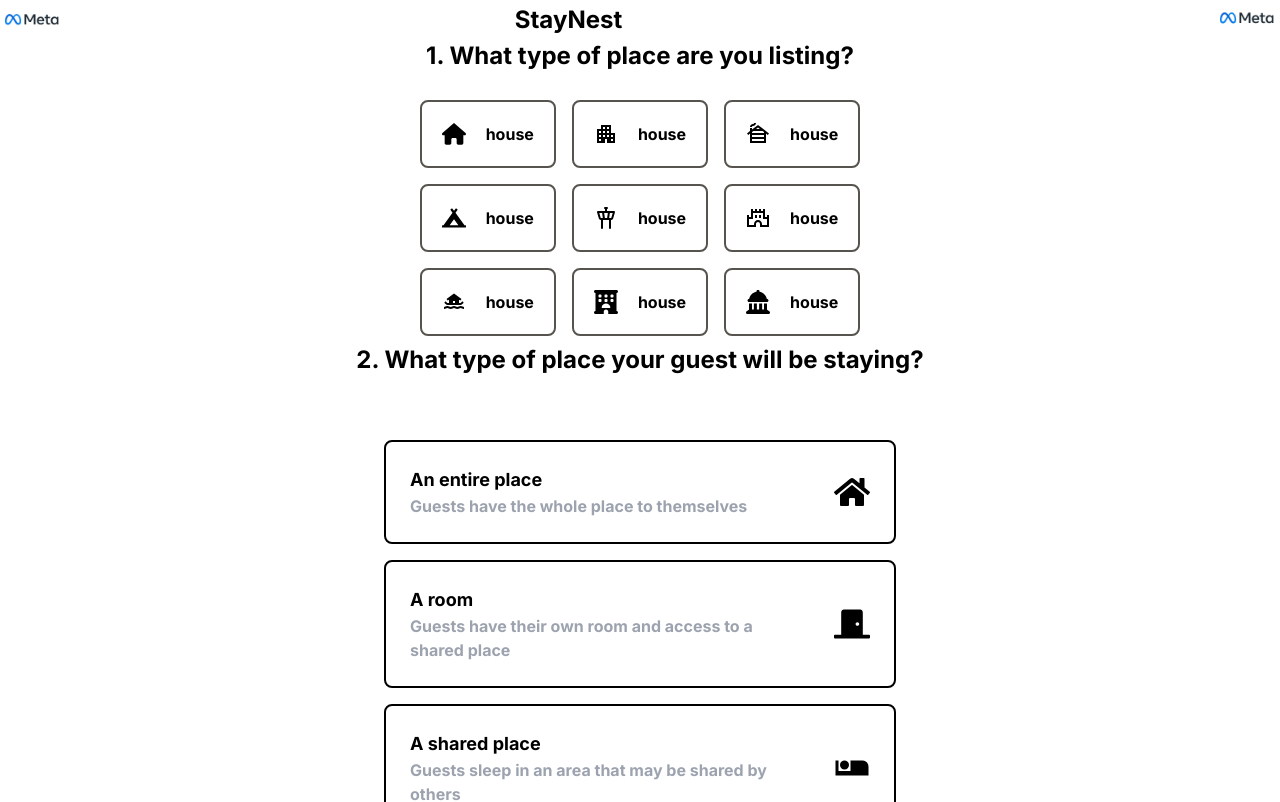
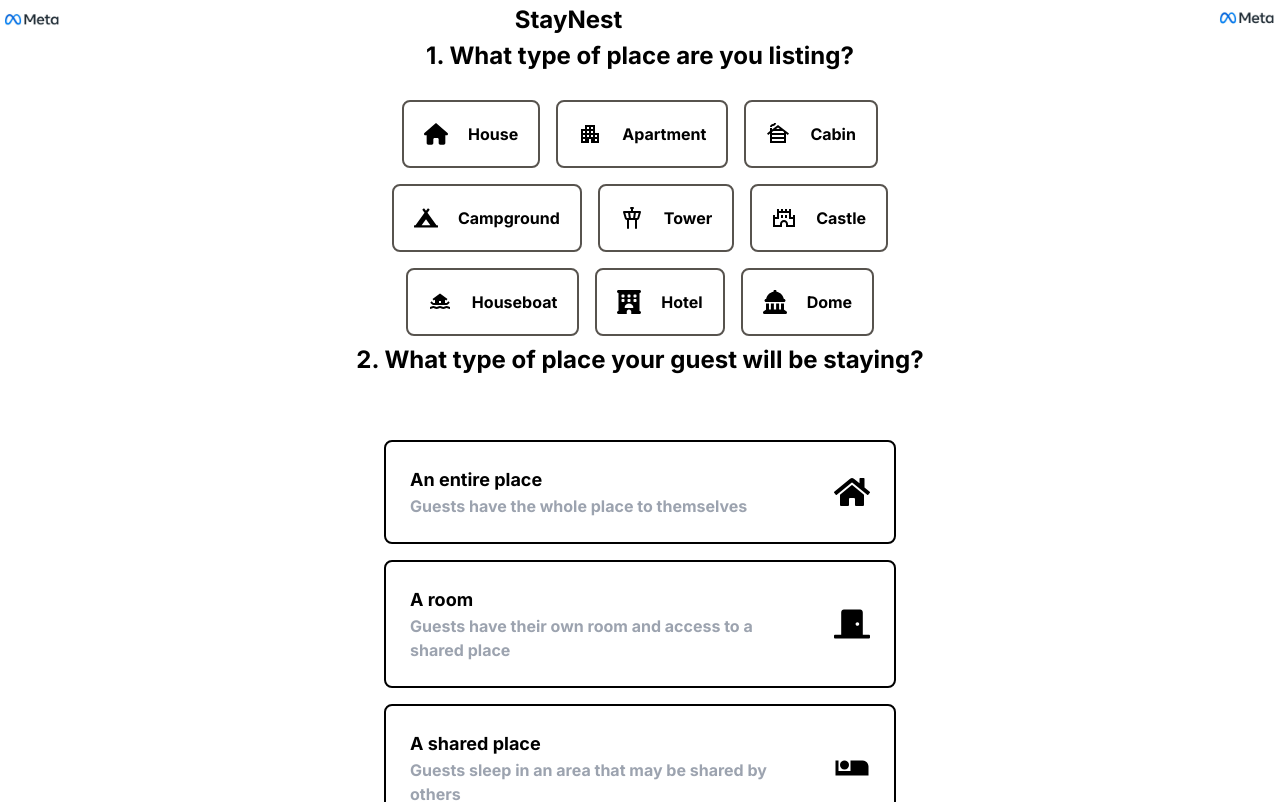
Before and after one commit to saimon7g/StayNest-FrontEnd, a Next.js app in the folder staynest/: page /host/step1 in a window 1280 px wide. Shown: the top 802 px of the page. Built offline with nearby package versions, Linux system fonts and the light colour scheme; no server answers.

Commit message:
all house changed to proper mname

```diff
--- a/staynest/API/Registration.js
+++ b/staynest/API/Registration.js
@@ -1,7 +1,7 @@
 export async function Step1GET() {
     // console.log("step1get");
     try {
-        const response = await fetch("http://127.0.0.1:8000/host/api/property_registration/step1/");
+        const response = await fetch("http://127.0.0.1:8000/property_registration/step1/");
         const result = await response.json();
         console.log(" from api step1get");
         console.log(result);
@@ -15,7 +15,7 @@ export async function Step1GET() {
 export async function Step1Post(data) {
     console.log(data);
     try {
-        const response = await fetch("http://127.0.0.1:8000/host/api/property_registration/step1/", {
+        const response = await fetch("http://127.0.0.1:8000/property_registration/step1/", {
             method: "POST",
             headers: {
                 "Content-Type": "application/json",
@@ -37,7 +37,7 @@ export async function Step2PUT(data) {
     console.log(data);
     console.log("step2put                    11111111 ");
     try {
-        const response = await fetch("http://localhost:8000/host/api/property_registration/step2/6/", {
+        const response = await fetch("http://localhost:8000/property_registration/step2/6/", {
             method: "PUT",
             headers: {
                 "Content-Type": "application/json"
@@ -56,7 +56,7 @@ export async function Step2PUT(data) {
 export async function Step2GET() {
     console.log("step2get");
     try {
-        const response = await fetch("http://localhost:8000/host/api/property_registration/step2/3/");
+        const response = await fetch("http://localhost:8000/property_registration/step2/3/");
         const result = await response.json();
         console.log(result);
         return result;
@@ -69,7 +69,7 @@ export async function Step2GET() {
 export async function Step5GET() {
     console.log("step5get");
     try {
-        const response = await fetch("http://localhost:8000/host/api/property_registration/step5/3/");
+        const response = await fetch("http://localhost:8000/property_registration/step5/3/");
         const result = await response.json();
         console.log(result);
         return result;
@@ -84,7 +84,7 @@ export async function Step5PUT(data) {
     console.log(data);
     console.log("step5put                    11111111 ");
     try {
-        const response = await fetch("http://localhost:8000/host/api/property_registration/step5/3/", {
+        const response = await fetch("http://localhost:8000/property_registration/step5/3/", {
             method: "PUT",
             headers: {
                 "Content-Type": "application/json"
--- a/staynest/app/host/step1/page.js
+++ b/staynest/app/host/step1/page.js
@@ -136,81 +136,81 @@ const Step1 = () => {
                     <text className="text-2xl font-bold ">1. What type of place are you listing?</text>
                 </div>
                 <div className="flex justify-center">
-                    <div className="flex border-2 border-stone-600 rounded-lg w-auto p-5 m-2">
-                        <div  onClick={(e) => handlePropertyType(e, "House")} >
+                    <div className="flex border-2 border-stone-600 rounded-lg w-auto p-5 m-2" onClick={(e) => handlePropertyType(e, "House")} >
+                        <div >
                             <FaHouse className="text-2xl text-center" />
                         </div>
                         <div className="pl-5 font-bold">
-                                house
+                            House
                         </div>
                     </div>
                     <div className="flex border-2 border-stone-600 rounded-lg w-auto p-5 m-2">
-                        <div  onClick={(e) => handlePropertyType(e, "Apartment")} >
+                        <div onClick={(e) => handlePropertyType(e, "Apartment")} >
                             <MdApartment className="text-2xl text-center" />
                         </div>
                         <div className="pl-5 font-bold">
-                                house
+                            Apartment
                         </div>
                     </div>
                     <div className="flex border-2 border-stone-600 rounded-lg w-auto p-5 m-2">
-                        <div  onClick={(e) => handlePropertyType(e, "Cabin")} >
+                        <div onClick={(e) => handlePropertyType(e, "Cabin")} >
                             <MdOutlineCabin className="text-2xl text-center" />
                         </div>
                         <div className="pl-5 font-bold">
-                                house
+                            Cabin
                         </div>
                     </div>
                 </div>
 
                 <div className="flex justify-center">
                     <div className="flex border-2 border-stone-600 rounded-lg w-auto p-5 m-2">
-                        <div  onClick={(e) => handlePropertyType(e, "Campground")} >
+                        <div onClick={(e) => handlePropertyType(e, "Campground")} >
                             <FaCampground className="text-2xl text-center" />
                         </div>
                         <div className="pl-5 font-bold">
-                                house
+                            Campground
                         </div>
                     </div>
                     <div className="flex border-2 border-stone-600 rounded-lg w-auto p-5 m-2">
-                        <div  onClick={(e) => handlePropertyType(e, "Tower")} >
+                        <div onClick={(e) => handlePropertyType(e, "Tower")} >
                             <LuTowerControl className="text-2xl text-center" />
                         </div>
                         <div className="pl-5 font-bold">
-                                house
+                            Tower
                         </div>
                     </div>
                     <div className="flex border-2 border-stone-600 rounded-lg w-auto p-5 m-2">
-                        <div  onClick={(e) => handlePropertyType(e, "Castle")} >
+                        <div onClick={(e) => handlePropertyType(e, "Castle")} >
                             <MdOutlineCastle className="text-2xl text-center" />
                         </div>
                         <div className="pl-5 font-bold">
-                                house
+                            Castle
                         </div>
                     </div>
                 </div>
                 <div className="flex justify-center">
                     <div className="flex border-2 border-stone-600 rounded-lg w-auto p-5 m-2">
-                        <div  onClick={(e) => handlePropertyType(e, "Houseboat")} >
+                        <div onClick={(e) => handlePropertyType(e, "Houseboat")} >
                             <MdHouseboat className="text-2xl text-center" />
                         </div>
                         <div className="pl-5 font-bold">
-                                house
+                            Houseboat
                         </div>
                     </div>
                     <div className="flex border-2 border-stone-600 rounded-lg w-auto p-5 m-2">
-                        <div  onClick={(e) => handlePropertyType(e, "Hotel")} >
+                        <div onClick={(e) => handlePropertyType(e, "Hotel")} >
                             <FaHotel className="text-2xl text-center" />
                         </div>
                         <div className="pl-5 font-bold">
-                                house
+                            Hotel
                         </div>
                     </div>
                     <div className="flex border-2 border-stone-600 rounded-lg w-auto p-5 m-2">
-                        <div  onClick={(e) => handlePropertyType(e, "Dome")} >
+                        <div onClick={(e) => handlePropertyType(e, "Dome")} >
                             <FaLandmarkDome className="text-2xl text-center" />
                         </div>
                         <div className="pl-5 font-bold">
-                                house
+                            Dome
                         </div>
                     </div>
                 </div>
```
Lines whose indentation alone changed are shown as unchanged.
